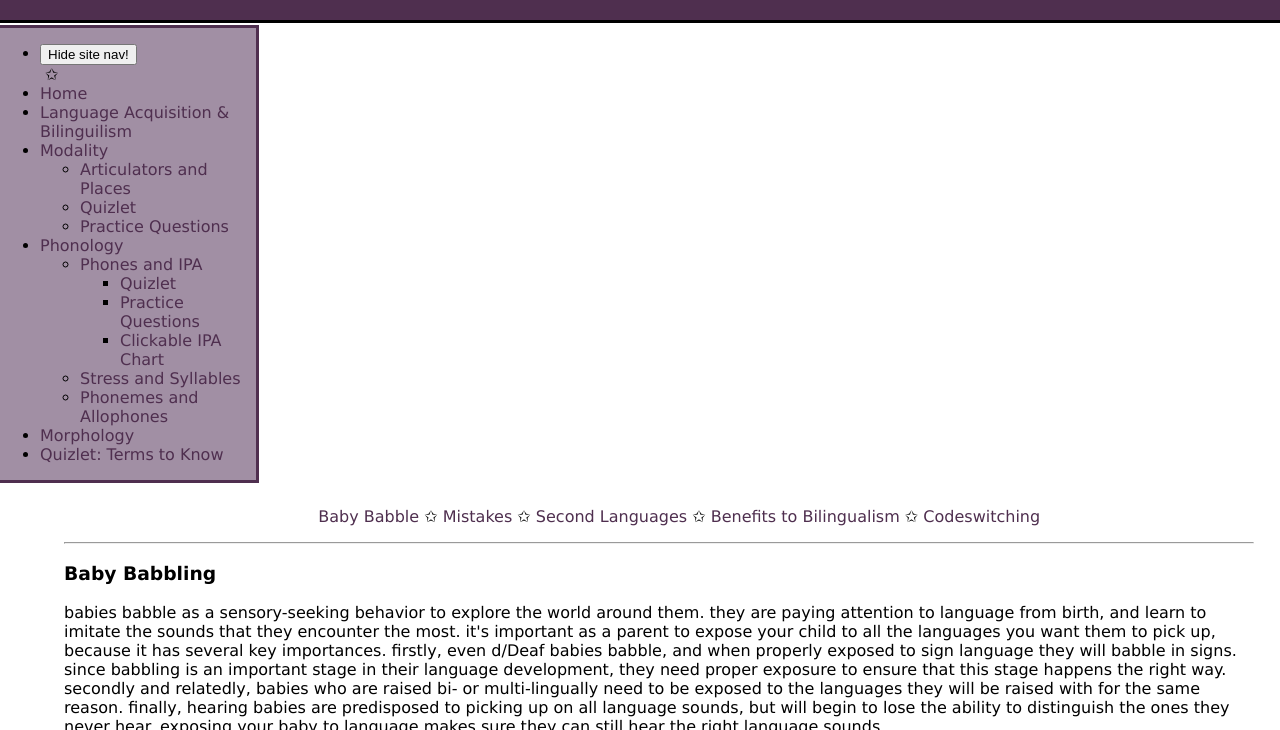
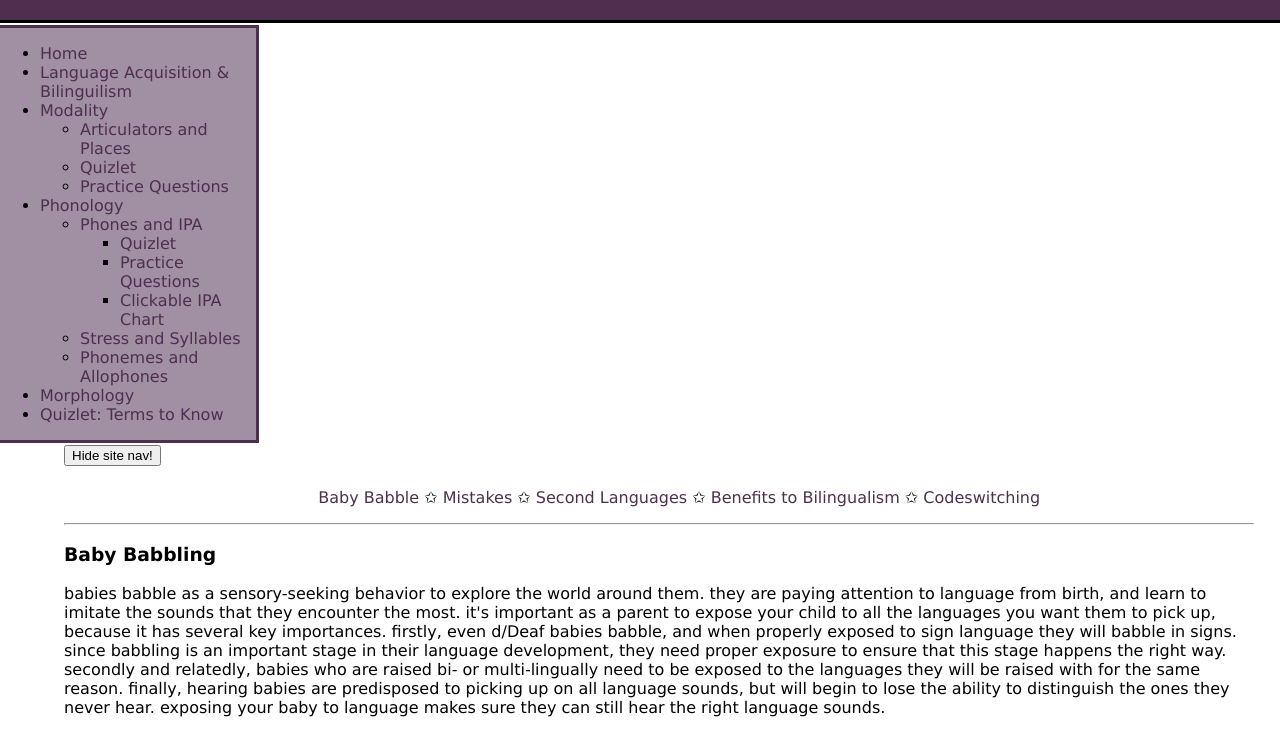
Before and after one commit to EPAUL04/ling2023fall, a plain HTML site: page langAcq.html in a window 1280 px wide. Shown: the part 67-797 px from the top of the page. Drawn offline with Linux system fonts and the light colour scheme.

Commit message:
Update langAcq.html

```diff
--- a/langAcq.html
+++ b/langAcq.html
@@ -14,7 +14,6 @@
 
         <nav>
             <ul>
-                <li><button onclick="myFunction1()">Hide site nav!</button></li>&nbsp;&#10025;
                 <li><a target="_parent" rel="noopener" href="index.html">Home</a></li>
                 <li><a target="_parent" rel="noopener" href="langAcq.html">Language Acquisition & Bilinguilism</a></li>
                 <li><a target="_parent" rel="noopener" href="modality.html">Modality</a></li>
@@ -40,6 +39,7 @@
         </nav>
 
         <main>
+            <button onclick="myFunction1()">Hide site nav!</button>
             <div class="nav">
                 <ul>
                     <li><a rel="noopener" href="#babble">Baby Babble</a></li>&nbsp;&#10025;
```
